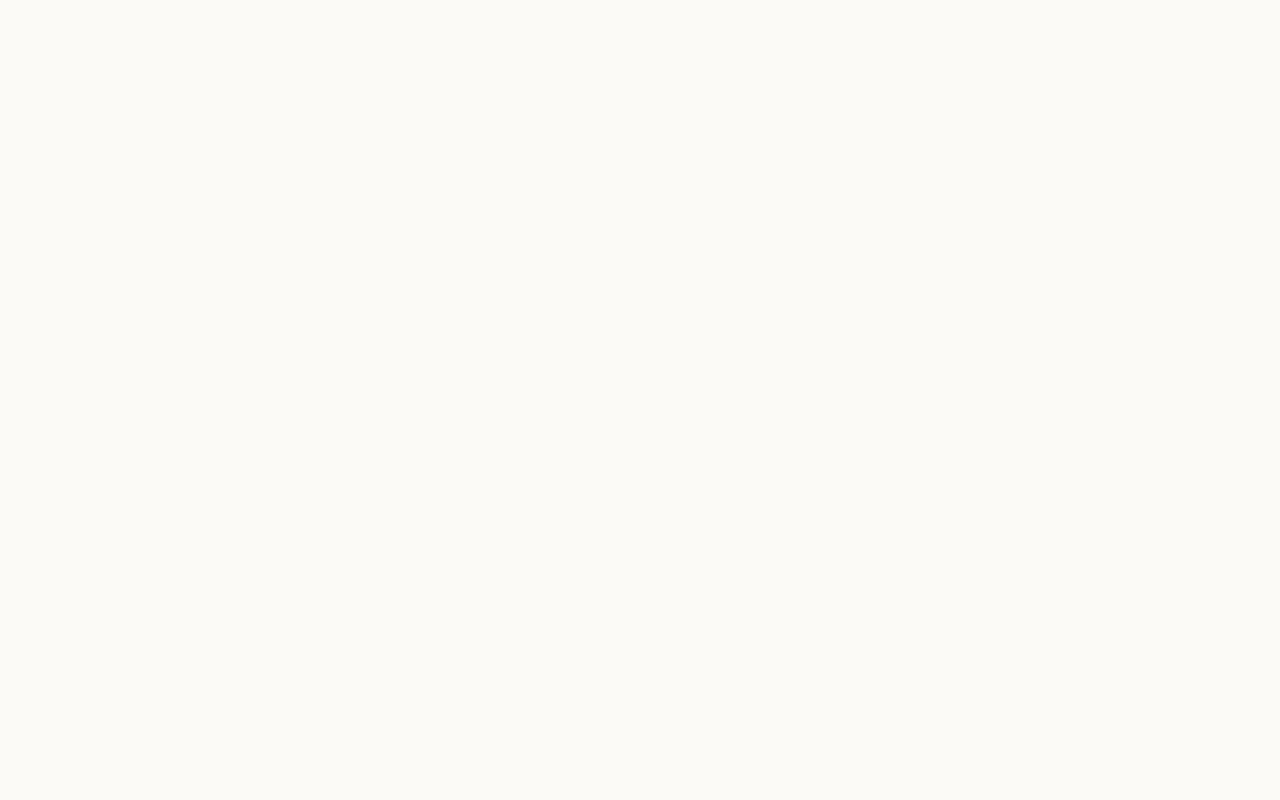
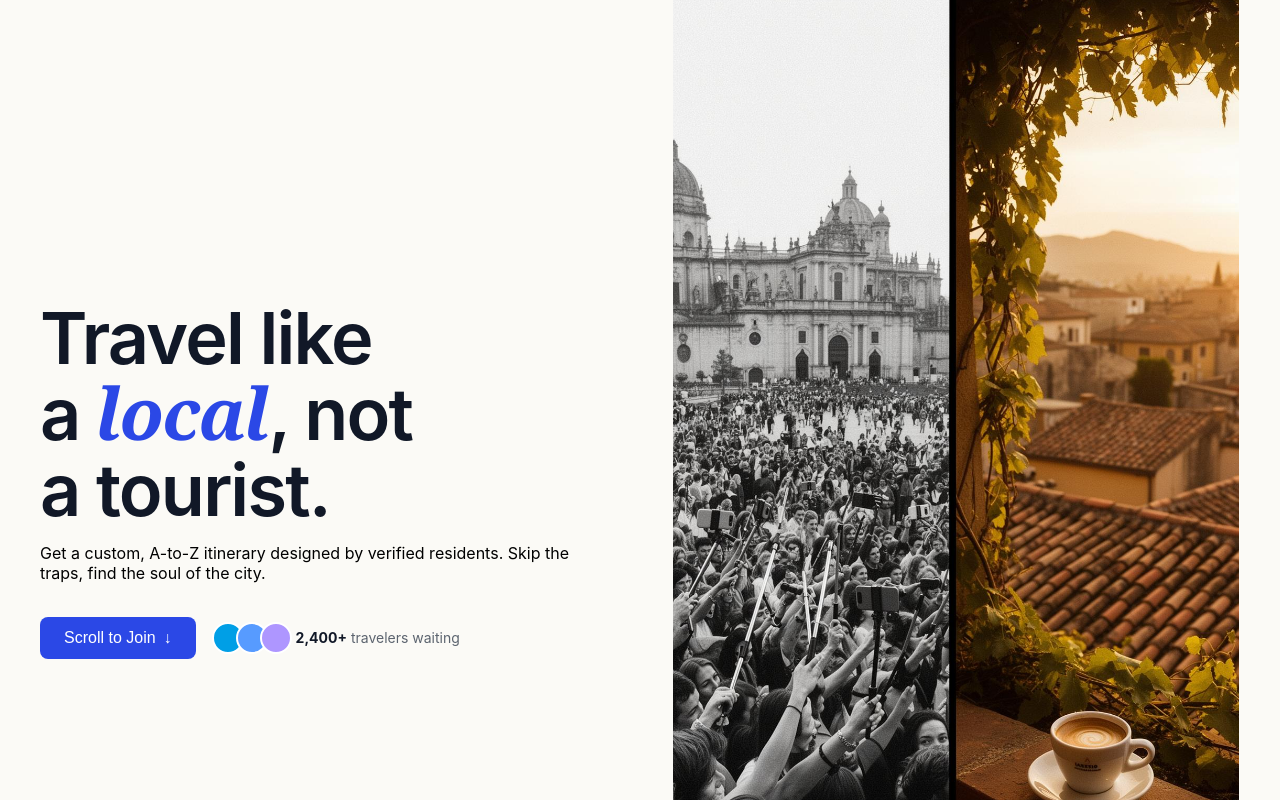
Before and after one commit to iftekar2/tasker_web, a React (Create React App) app: page / in a window 1280 px wide. Shown: the top 800 px of the page. Built offline with nearby package versions, Linux system fonts and the light colour scheme.

Commit message:
Home page

```diff
--- a/package.json
+++ b/package.json
@@ -10,6 +10,7 @@
     "react": "^19.2.5",
     "react-dom": "^19.2.5",
     "react-scripts": "5.0.1",
+    "styled-components": "^6.4.1",
     "web-vitals": "^2.1.4"
   },
   "scripts": {
--- a/src/App.js
+++ b/src/App.js
@@ -1,5 +1,11 @@
+import HomePage from "./home_page";
+
 function App() {
-  return <div className="App"></div>;
+  return (
+    <div className="App">
+      <HomePage />
+    </div>
+  );
 }
 
 export default App;
--- /dev/null
+++ b/src/home_page.jsx
@@ -0,0 +1,187 @@
+import React from "react";
+import styled from "styled-components";
+import homePageImage from "./assets/home_page_image.jpeg";
+
+function HomePage() {
+  return (
+    <HomePageComponent>
+      <HomePageInfo>
+        <h1>
+          Travel like a <em>local</em>, not a tourist.
+        </h1>
+
+        <p>
+          Get a custom, A-to-Z itinerary designed by verified residents. Skip
+          the traps, find the soul of the city.
+        </p>
+
+        <div className="cta-section">
+          <button className="join-button">
+            Scroll to Join <span className="arrow">&darr;</span>
+          </button>
+
+          <div className="social-proof">
+            <div className="avatar-stack">
+              <div
+                className="avatar"
+                style={{ background: "oklch(0.65 0.18 230)" }}
+              />
+              <div
+                className="avatar"
+                style={{ background: "oklch(0.70 0.18 260)" }}
+              />
+              <div
+                className="avatar"
+                style={{ background: "oklch(0.75 0.18 290)" }}
+              />
+            </div>
+            <p>
+              <strong>2,400+</strong> <span>travelers waiting</span>
+            </p>
+          </div>
+        </div>
+      </HomePageInfo>
+
+      <HomePageImage>
+        <img src={homePageImage} alt="Travel Itinerary" />
+      </HomePageImage>
+    </HomePageComponent>
+  );
+}
+
+const HomePageComponent = styled.section`
+  display: flex;
+  flex-direction: column; /* Stack vertically by default (mobile first) */
+  align-items: center;
+  gap: 32px;
+  padding: 40px 24px;
+  max-width: 1280px;
+  margin: 0 auto;
+
+  /* Desktop View */
+  @media (min-width: 1024px) {
+    flex-direction: row; /* Side-by-side on large screens */
+    gap: 64px;
+    padding: 80px 40px;
+    height: 100vh; /* Optional: Center it vertically on the screen */
+  }
+`;
+
+const HomePageInfo = styled.div`
+  flex: 1;
+  font-family:
+    -apple-system, BlinkMacSystemFont, "Segoe UI", Roboto, Helvetica, Arial,
+    sans-serif;
+
+  .status-badge {
+    display: inline-flex;
+    align-items: center;
+    gap: 8px;
+    padding: 6px 12px;
+    border: 1px solid #e5e7eb;
+    border-radius: 9999px;
+    font-size: 13px;
+    color: #5c646f;
+    margin-bottom: 24px;
+    background: rgba(255, 255, 255, 0.6);
+    backdrop-filter: blur(4px);
+  }
+
+  h1 {
+    font-size: 72px;
+    font-weight: 600;
+    line-height: 1.05;
+    letter-spacing: -0.025em;
+    color: #111827;
+    margin: 0;
+    text-wrap: balance;
+  }
+
+  em {
+    font-family: Georgia, serif;
+    font-style: italic;
+    color: #2b48e6;
+  }
+
+  .description {
+    margin-top: 24px;
+    font-size: 18px;
+    line-height: 1.6;
+    color: #5c646f;
+    max-width: 480px;
+  }
+
+  .cta-section {
+    display: flex;
+    align-items: center;
+    gap: 16px;
+    margin-top: 32px;
+  }
+
+  .join-button {
+    background: #2b48e6;
+    color: white;
+    border: none;
+    padding: 12px 24px;
+    border-radius: 8px;
+    font-weight: 500;
+    font-size: 16px;
+    cursor: pointer;
+    display: flex;
+    align-items: center;
+    gap: 8px;
+    transition: background 0.2s;
+
+    &:hover {
+      background: #1e36b3;
+    }
+  }
+
+  .social-proof {
+    display: flex;
+    align-items: center;
+    gap: 12px;
+    font-size: 14px;
+    color: #5c646f;
+
+    strong {
+      color: #111827;
+    }
+  }
+
+  .avatar-stack {
+    display: flex;
+    margin-right: -8px;
+  }
+
+  .avatar {
+    width: 28px;
+    height: 28px;
+    border-radius: 50%;
+    border: 2px solid white;
+    margin-left: -8px;
+    &:first-child {
+      margin-left: 0;
+    }
+  }
+`;
+
+const HomePageImage = styled.div`
+  flex: 1;
+  width: 100%; /* Take full width on mobile */
+  display: flex;
+  justify-content: center;
+
+  img {
+    height: auto;
+    width: 100%;
+    max-width: 500px; /* Prevent it from getting too huge on massive monitors */
+    border-radius: 16px;
+
+    @media (min-width: 1024px) {
+      max-width: 566px; /* Match the exact width from your original code */
+      border-radius: 24px;
+    }
+  }
+`;
+export default HomePage;
```
Also changed, not shown: src/assets/home_page_image.jpeg (added), 1 other file (tests, documents, lock files or other folders).
